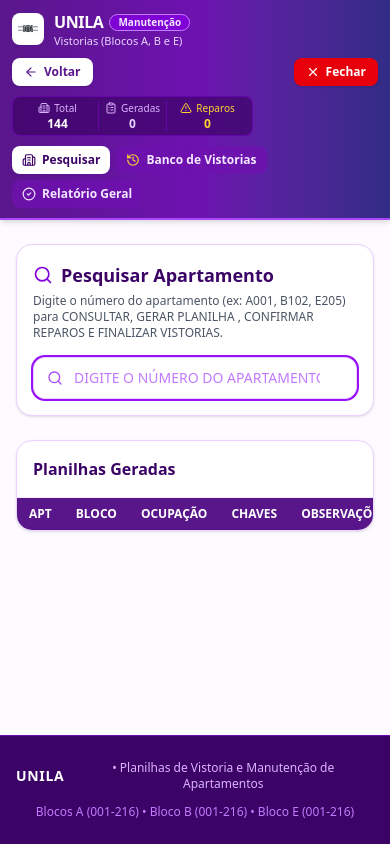
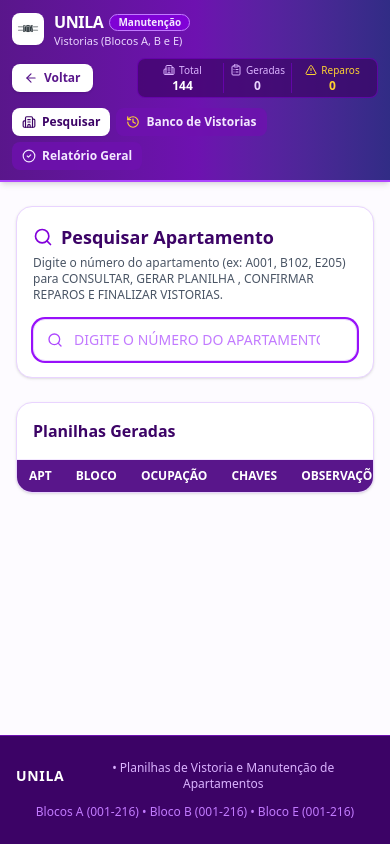
Before and after one commit to vilmardigital-del/Unila-, a React (Vite) app: page / in a window 390 px wide. Built offline with nearby package versions, Linux system fonts and the light colour scheme.

Commit message:
perf: prevent mobile scaling and remove exit feature
Disable user-scaling on mobile for better input handling and remove the redundant exit application feature and associated state.

```diff
--- a/index.html
+++ b/index.html
@@ -2,7 +2,7 @@
 <html lang="pt-BR">
   <head>
     <meta charset="UTF-8" />
-    <meta name="viewport" content="width=device-width, initial-scale=1.0" />
+    <meta name="viewport" content="width=device-width, initial-scale=1.0, maximum-scale=1.0, user-scalable=no" />
     <title>Sistema de Vistoria de Apartamentos - UNILA</title>
     <meta name="description" content="Sistema de Vistoria e Planilhas de Apartamentos UNILA - Blocos A, B e E" />
   </head>
--- a/src/App.tsx
+++ b/src/App.tsx
@@ -18,23 +18,15 @@
   const [activeView, setActiveView] = useState<'search' | 'dashboard' | 'spreadsheet' | 'history' | 'quick-fix'>('search');
   const [selectedAptId, setSelectedAptId] = useState<string | null>(null);
   const [aptToDelete, setAptToDelete] = useState<string | null>(null);
-  const [isExiting, setIsExiting] = useState(false);
 
   useEffect(() => {
     const handleBeforeUnload = (event: BeforeUnloadEvent) => {
-      if (!isExiting) {
-        event.preventDefault();
-        event.returnValue = '';
-      }
+      event.preventDefault();
+      event.returnValue = '';
     };
     window.addEventListener('beforeunload', handleBeforeUnload);
     return () => window.removeEventListener('beforeunload', handleBeforeUnload);
-  }, [isExiting]);
-
-  const handleExit = () => {
-    setIsExiting(true);
-    window.close();
-  };
+  }, []);
 
   // Unified Generation Modal State
   const [generationTarget, setGenerationTarget] = useState<string | 'FILTERED' | null>(null);
@@ -468,7 +460,6 @@
           setActiveView(view);
         }}
         selectedAptId={selectedAptId}
-        onExit={handleExit}
       />
 
       {/* Main Body */}
--- a/src/components/Header.tsx
+++ b/src/components/Header.tsx
@@ -1,5 +1,5 @@
 import React from 'react';
-import { ClipboardList, Building2, CheckCircle2, AlertTriangle, FileSpreadsheet, History, ArrowLeft, X } from 'lucide-react';
+import { ClipboardList, Building2, CheckCircle2, AlertTriangle, FileSpreadsheet, History, ArrowLeft } from 'lucide-react';
 
 interface HeaderProps {
   totalApartments: number;
@@ -8,7 +8,6 @@
   activeView: 'search' | 'dashboard' | 'spreadsheet' | 'history' | 'quick-fix';
   setActiveView: (view: 'search' | 'dashboard' | 'spreadsheet' | 'history' | 'quick-fix') => void;
   selectedAptId?: string | null;
-  onExit: () => void;
 }
 
 export const Header: React.FC<HeaderProps> = ({
@@ -17,7 +16,6 @@
   simCountTotal,
   activeView,
   setActiveView,
-  onExit
 }) => {
   return (
     <header className="sticky top-0 z-50 bg-gradient-to-r from-purple-900 via-purple-800 to-indigo-900 text-white shadow-md border-b-2 border-purple-500 print:hidden">
@@ -55,14 +53,6 @@
               >
                 <ArrowLeft className="w-3.5 h-3.5" />
                 Voltar
-              </button>
-
-            <button
-                onClick={onExit}
-                className="px-3 py-1.5 bg-red-600 text-white font-bold text-xs rounded-lg shadow-sm hover:bg-red-700 transition-colors flex items-center gap-1.5 cursor-pointer"
-              >
-                <X className="w-3.5 h-3.5" />
-                Fechar
               </button>
 
             {/* Compact Quick Stats */}
```
